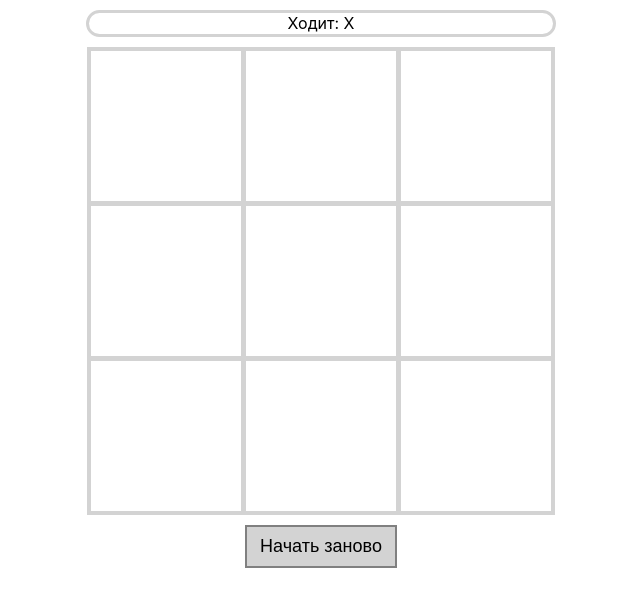
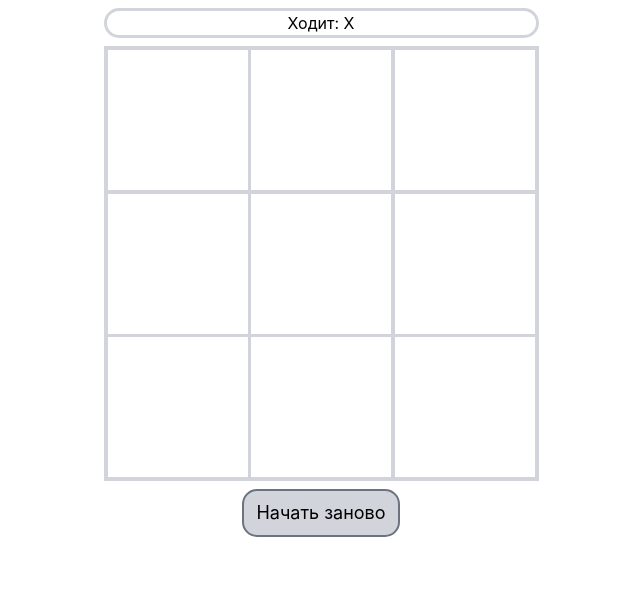
Before and after one commit to Dekarontohos/CompositionsOfComponents, a React app in the folder my-app/: page / in a window 1280 px wide. Shown: the whole page, without its empty margins (319-959 px from the left). Built offline with nearby package versions, Linux system fonts and the light colour scheme.

Commit message:
feat: realise components like classes, uses Tailwind

```diff
--- a/my-app/package.json
+++ b/my-app/package.json
@@ -43,5 +43,8 @@
       "last 1 firefox version",
       "last 1 safari version"
     ]
+  },
+  "devDependencies": {
+    "tailwindcss": "^3.4.17"
   }
 }
--- a/my-app/src/Components/Field.js
+++ b/my-app/src/Components/Field.js
@@ -1,32 +1,118 @@
-import styles from "./Field.module.css";
-import { WIN_PATTERNS } from "./WinPatterns";
-import { PlayerTypes } from "./PlayerTypes";
-import { useSelector } from "react-redux";
+//Функциональный
+// import styles from "./Field.module.css";
+// import { WIN_PATTERNS } from "./GameData/WinPatterns";
+// import { PlayerTypes } from "./GameData/PlayerTypes";
+// import { useSelector } from "react-redux";
+// import { selectField } from "../Selectors/select-field";
+// import { selectCurrentPlayer } from "../Selectors/select-currentPlayer";
+// import { useDispatch } from "react-redux";
+// import { SET_CURRENT_PLAYER, SET_FIELD, SET_STATUS } from "../Actions";
+
+// export const FieldLayout = () => {
+// 	const dispatch = useDispatch();
+// 	const field = useSelector(selectField);
+// 	const currentPlayer = useSelector(selectCurrentPlayer);
+// 	const newField = [...field];
+
+// 	const getCells = () => {
+// 		return newField.map((field, index) => (
+// 			<div
+// 				className={styles.cell}
+// 				key={index}
+// 				id={index}
+// 				onClick={cellOnClick}
+// 			>
+// 				{field}
+// 			</div>
+// 		));
+// 	};
+
+// 	const checkWinner = () => {
+// 		for (let i = 0; i < WIN_PATTERNS.length; i++) {
+// 			let player1_win = true;
+// 			let player2_win = true;
+// 			for (let j = 0; j < WIN_PATTERNS[i].length; j++) {
+// 				if (newField[WIN_PATTERNS[i][j]] !== PlayerTypes[0]) {
+// 					player1_win = false;
+// 				}
+// 				if (newField[WIN_PATTERNS[i][j]] !== PlayerTypes[1]) {
+// 					player2_win = false;
+// 				}
+// 				if (player1_win === false && player2_win === false) {
+// 					break;
+// 				}
+// 			}
+// 			if (player1_win || player2_win) {
+// 				return true;
+// 			}
+// 		}
+// 		return false;
+// 	};
+
+// 	const checkPresenceOfEmptyCells = () => {
+// 		let result = false;
+// 		newField.forEach((element) => {
+// 			if (element === "") {
+// 				result = true;
+// 			}
+// 		});
+// 		return result;
+// 	};
+
+// 	const cellOnClick = (data) => {
+// 		if (
+// 			data.target.innerText === "" &&
+// 			!checkWinner() &&
+// 			checkPresenceOfEmptyCells()
+// 		) {
+// 			newField[data.target.id] = currentPlayer;
+// 			dispatch(SET_FIELD(newField));
+// 			if (checkWinner()) {
+// 				dispatch(SET_STATUS("победа"));
+// 			} else {
+// 				if (!checkPresenceOfEmptyCells()) {
+// 					dispatch(SET_STATUS("ничья"));
+// 				} else {
+// 					let newCurrentPlayer =
+// 						currentPlayer === PlayerTypes[0]
+// 							? PlayerTypes[1]
+// 							: PlayerTypes[0];
+// 					dispatch(SET_CURRENT_PLAYER(newCurrentPlayer));
+// 				}
+// 			}
+// 		}
+// 	};
+
+// 	return <div className={styles.fieldLayout}>{getCells()}</div>;
+// };
+
+//Классовый
+import { Component } from "react";
+import { connect } from "react-redux";
+// import styles from "./Field.module.css";
+import { WIN_PATTERNS } from "./GameData/WinPatterns";
+import { PlayerTypes } from "./GameData/PlayerTypes";
 import { selectField } from "../Selectors/select-field";
 import { selectCurrentPlayer } from "../Selectors/select-currentPlayer";
-import { useDispatch } from "react-redux";
 import { SET_CURRENT_PLAYER, SET_FIELD, SET_STATUS } from "../Actions";
 
-export const FieldLayout = () => {
-	const dispatch = useDispatch();
-	const field = useSelector(selectField);
-	const currentPlayer = useSelector(selectCurrentPlayer);
-	const newField = [...field];
-
-	const getCells = () => {
-		return newField.map((field, index) => (
+class FieldLayoutContainer extends Component {
+	getCells = () => {
+		const { field } = this.props;
+		return field.map((cell, index) => (
 			<div
-				className={styles.cell}
+				// className={styles.cell}
+				className="w-36 h-36 flex items-center justify-center text-4xl border-2 cursor-pointer border-gray-300 bg-white"
 				key={index}
 				id={index}
-				onClick={cellOnClick}
+				onClick={this.cellOnClick}
 			>
-				{field}
+				{cell}
 			</div>
 		));
 	};
 
-	const checkWinner = () => {
+	checkWinner = (newField) => {
 		for (let i = 0; i < WIN_PATTERNS.length; i++) {
 			let player1_win = true;
 			let player2_win = true;
@@ -48,39 +134,68 @@ export const FieldLayout = () => {
 		return false;
 	};
 
-	const checkPresenceOfEmptyCells = () => {
-		let result = false;
-		newField.forEach((element) => {
-			if (element === "") {
-				result = true;
-			}
-		});
-		return result;
+	checkPresenceOfEmptyCells = (newField) => {
+		return newField.some((element) => element === "");
 	};
 
-	const cellOnClick = (data) => {
+	cellOnClick = (data) => {
+		const {
+			field,
+			currentPlayer,
+			onSetStatus,
+			onSetField,
+			onSetCurrentPlayer,
+		} = this.props;
+		const newField = [...field];
 		if (
-			data.target.innerText === "" &&
-			!checkWinner() &&
-			checkPresenceOfEmptyCells()
+			newField[data.target.id] === "" &&
+			!this.checkWinner(newField) &&
+			this.checkPresenceOfEmptyCells(newField)
 		) {
 			newField[data.target.id] = currentPlayer;
-			dispatch(SET_FIELD(newField));
-			if (checkWinner()) {
-				dispatch(SET_STATUS("победа"));
+			onSetField(newField);
+
+			if (this.checkWinner(newField)) {
+				onSetStatus("победа");
 			} else {
-				if (!checkPresenceOfEmptyCells()) {
-					dispatch(SET_STATUS("ничья"));
+				if (!this.checkPresenceOfEmptyCells(newField)) {
+					onSetStatus("ничья");
 				} else {
-					let newCurrentPlayer =
+					const newCurrentPlayer =
 						currentPlayer === PlayerTypes[0]
 							? PlayerTypes[1]
 							: PlayerTypes[0];
-					dispatch(SET_CURRENT_PLAYER(newCurrentPlayer));
+					onSetCurrentPlayer(newCurrentPlayer);
 				}
 			}
 		}
 	};
 
-	return <div className={styles.fieldLayout}>{getCells()}</div>;
-};
+	render() {
+		return (
+			<div
+				className="grid grid-cols-3 grid-rows-3 w-[435px] h-[435px] mx-auto text-center border-2 border-gray-300 bg-gray-300"
+				//  className={styles.fieldLayout}
+			>
+				{this.getCells()}
+			</div>
+		);
+	}
+}
+
+const mapStateToProps = (state) => ({
+	field: selectField(state),
+	currentPlayer: selectCurrentPlayer(state),
+});
+
+const mapDispatchToProps = (dispatch) => ({
+	onSetStatus: (status) => dispatch(SET_STATUS(status)),
+	onSetField: (Field) => dispatch(SET_FIELD(Field)),
+	onSetCurrentPlayer: (newCurrentPlayer) =>
+		dispatch(SET_CURRENT_PLAYER(newCurrentPlayer)),
+});
+
+export const FieldLayout = connect(
+	mapStateToProps,
+	mapDispatchToProps,
+)(FieldLayoutContainer);
--- a/my-app/src/Components/Game.js
+++ b/my-app/src/Components/Game.js
@@ -1,25 +1,64 @@
-import { StrictMode } from "react";
+//Функциональный
+// import { FieldLayout } from "./Field";
+// import { InformationLayout } from "./Information";
+// import styles from "./Game.module.css";
+// import { useDispatch } from "react-redux";
+// import { RESTART_GAME } from "../Actions";
+
+// export const GameLayout = () => {
+// 	const dispatch = useDispatch();
+// 	const ResetGame = () => {
+// 		dispatch(RESTART_GAME);
+// 	};
+
+// 	return (
+// 		<div>
+// 			<InformationLayout></InformationLayout>
+// 			<FieldLayout></FieldLayout>
+// 			<button className={styles.button} onClick={ResetGame}>
+// 				Начать заново
+// 			</button>
+// 		</div>
+// 	);
+// };
+
+//Классовый
+import { Component } from "react";
 import { FieldLayout } from "./Field";
 import { InformationLayout } from "./Information";
-import styles from "./Game.module.css";
-import { useDispatch } from "react-redux";
+//import styles from "./Game.module.css";
+import { connect } from "react-redux";
 import { RESTART_GAME } from "../Actions";
 
-export const GameLayout = () => {
-	const dispatch = useDispatch();
-	const ResetGame = () => {
-		dispatch(RESTART_GAME);
+class GameLayoutContainer extends Component {
+	resetGame = () => {
+		this.props.restartGame();
 	};
 
-	return (
-		<StrictMode>
+	render() {
+		return (
 			<div>
-				<InformationLayout></InformationLayout>
-				<FieldLayout></FieldLayout>
-				<button className={styles.button} onClick={ResetGame}>
+				<InformationLayout />
+				<FieldLayout />
+				<button
+					// className={styles.button}
+					className="px-3 py-2 min-w-[100px] bg-gray-300 text-lg border-2 border-gray-500 transition-colors duration-150 ease-in-out my-2 mx-auto flex hover:bg-gray-200 rounded-[15px]"
+					onClick={this.resetGame}
+				>
 					Начать заново
 				</button>
 			</div>
-		</StrictMode>
-	);
+		);
+	}
+}
+
+const mapDispatchToProps = (dispatch) => {
+	return {
+		restartGame: () => dispatch(RESTART_GAME),
+	};
 };
+
+export const GameLayout = connect(
+	null,
+	mapDispatchToProps,
+)(GameLayoutContainer);
--- a/my-app/src/Components/Information.js
+++ b/my-app/src/Components/Information.js
@@ -1,13 +1,41 @@
-import styles from "./Information.module.css";
-import { useSelector } from "react-redux";
+//Функциональный
+// import styles from "./Information.module.css";
+// import { useSelector } from "react-redux";
+// import { selectCurrentPlayer } from "../Selectors/select-currentPlayer";
+// import { selectStatus } from "../Selectors/select-status";
+
+// export const InformationLayout = () => {
+// 	const currentPlayer = useSelector(selectCurrentPlayer);
+// 	const status = useSelector(selectStatus);
+
+// 	const getTextInfo = () => {
+// 		if (status === "победа") {
+// 			return `Победа: ${currentPlayer}`;
+// 		} else if (status === "ничья") {
+// 			return "Ничья";
+// 		} else {
+// 			return `Ходит: ${currentPlayer}`;
+// 		}
+// 	};
+
+// 	return <div className={styles.informationLayout}>{getTextInfo()}</div>;
+// };
+
+//Классовый
+import { Component } from "react";
+// import styles from "./Information.module.css";
+import { connect } from "react-redux";
 import { selectCurrentPlayer } from "../Selectors/select-currentPlayer";
 import { selectStatus } from "../Selectors/select-status";
 
-export const InformationLayout = () => {
-	const currentPlayer = useSelector(selectCurrentPlayer);
-	const status = useSelector(selectStatus);
+class InformationLayoutContainer extends Component {
+	constructor(props) {
+		super(props);
+		this.getTextInfo = this.getTextInfo.bind(this);
+	}
 
-	const getTextInfo = () => {
+	getTextInfo() {
+		const { currentPlayer, status } = this.props;
 		if (status === "победа") {
 			return `Победа: ${currentPlayer}`;
 		} else if (status === "ничья") {
@@ -15,7 +43,25 @@ export const InformationLayout = () => {
 		} else {
 			return `Ходит: ${currentPlayer}`;
 		}
-	};
+	}
 
-	return <div className={styles.informationLayout}>{getTextInfo()}</div>;
-};
+	render() {
+		return (
+			<div
+				// className={styles.informationLayout}
+				className="border-3 rounded-[15px] min-h-[21px] my-2 mx-auto text-center max-w-[435px] border-gray-300"
+			>
+				{this.getTextInfo()}
+			</div>
+		);
+	}
+}
+
+const mapStateToProps = (state) => ({
+	currentPlayer: selectCurrentPlayer(state),
+	status: selectStatus(state),
+});
+
+export const InformationLayout = connect(mapStateToProps)(
+	InformationLayoutContainer,
+);
--- a/my-app/src/redux/reducer.js
+++ b/my-app/src/redux/reducer.js
@@ -1,4 +1,4 @@
-import { PlayerTypes } from "../Components/PlayerTypes";
+import { PlayerTypes } from "../Components/GameData/PlayerTypes";
 const cellsCount = 9;
 const arrFields = new Array(cellsCount).fill("");
 
--- /dev/null
+++ b/my-app/tailwind.config.js
@@ -0,0 +1,12 @@
+/** @type {import('tailwindcss').Config} */
+module.exports = {
+	content: ["./src/**/*.{js,jsx}"],
+	theme: {
+		extend: {
+			borderWidth: {
+				3: "3px",
+			},
+		},
+	},
+	plugins: [],
+};
```
Also changed, not shown: my-app/src/index.css (+12 -8 lines), my-app/src/Components/GameData/PlayerTypes.js (renamed from my-app/src/Components/PlayerTypes.js), my-app/src/Components/GameData/WinPatterns.js (renamed from my-app/src/Components/WinPatterns.js), 1 other file.
